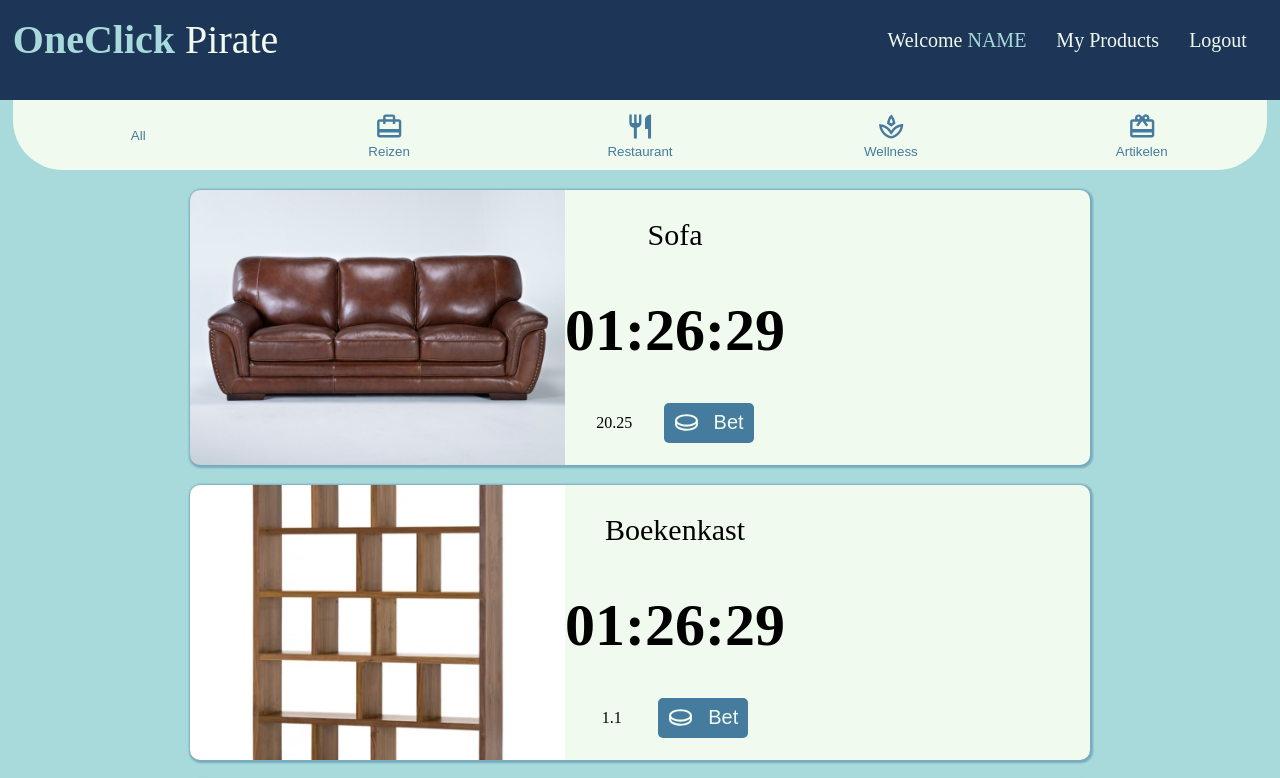
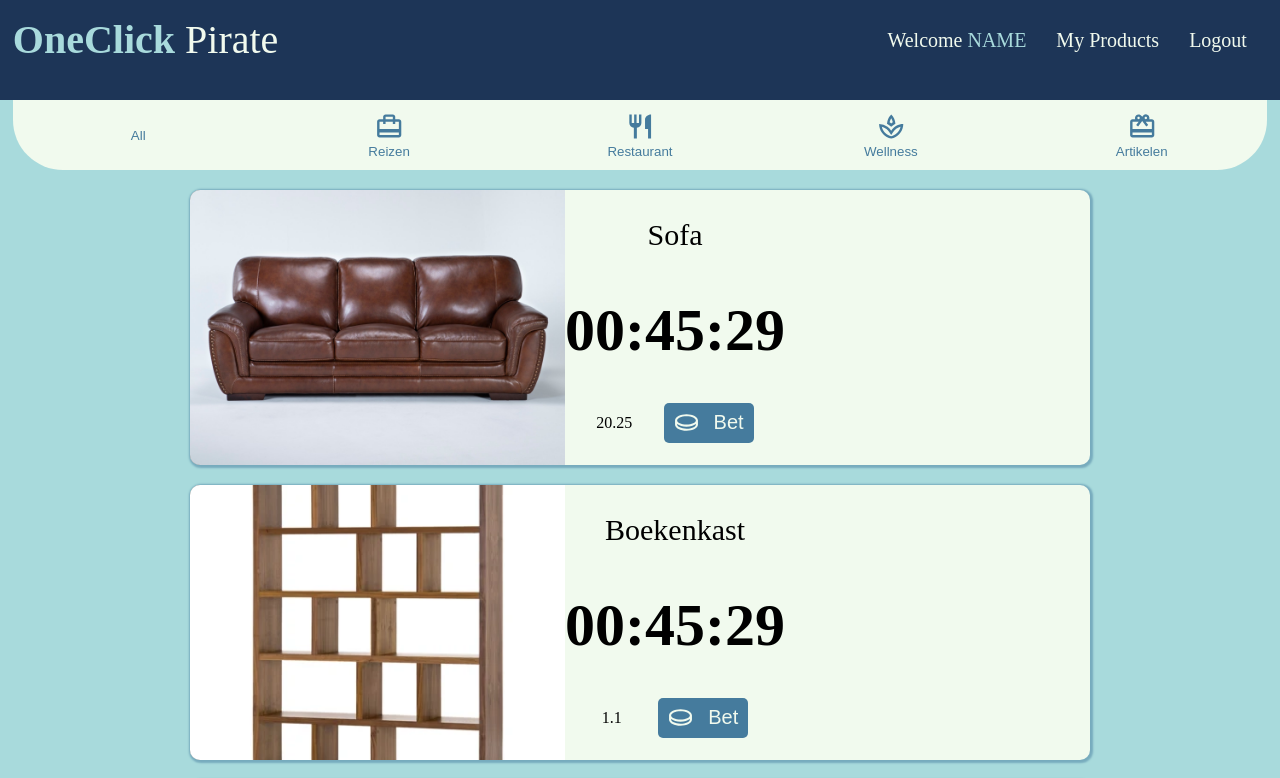
Before and after one commit to Foebry/auction_project, a React (Vite) app: page / in a window 1280 px wide. Shown: the top 778 px of the page. Built offline with nearby package versions, Linux system fonts and the light colour scheme.

Commit message:
Timer - 1 h

```diff
--- a/src/components/Timer.jsx
+++ b/src/components/Timer.jsx
@@ -2,8 +2,8 @@ import { useEffect, useState } from "react";
 import moment from "moment";
 
 const Timer = () => {
-    const currentDate = moment();
-    const future = moment("2022-04-29 12:00:00");
+    const currentDate = moment().add(1, "hour");
+    const future = moment("2022-04-29 12:19:00");
     const timeLeft = moment(future.diff(currentDate)).format("HH:mm:ss");
 
     const [time, setTime] = useState(timeLeft);
@@ -12,6 +12,10 @@ const Timer = () => {
         const timerId = setInterval(() => {
             setTime(timeLeft);
         }, 1000);
+
+        if (timeLeft == "00:00:00") {
+            clearInterval(timerId);
+        }
 
         return () => {
             clearInterval(timerId);
```
